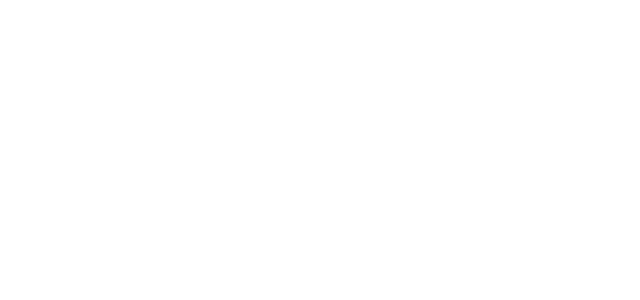
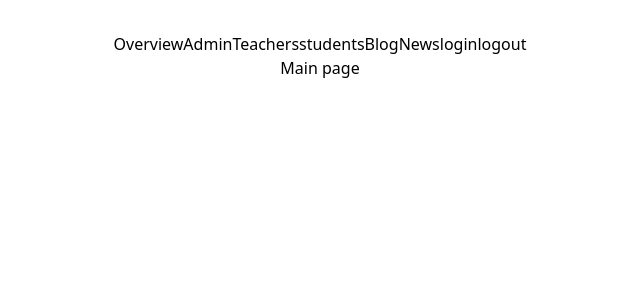
Before and after one commit to tobias-omondi/schoolapplication, a React (Vite) app in the folder school-dashboard/: page / in a window 1280 px wide. Shown: the top 300 px of the page, without its empty margins (320-960 px from the left). Built offline with nearby package versions, Linux system fonts and the light colour scheme.

Commit message:
overview fe..

```diff
--- a/school-dashboard/src/App.jsx
+++ b/school-dashboard/src/App.jsx
@@ -1,12 +1,21 @@
+import { BrowserRouter as Router, Route, Routes } from 'react-router-dom';
 import { useState } from 'react'
 import './App.css'
+import Navbar from './components/NavbarComponents/Navbar';
+import Overview from './components/OverviewComponents/Overview';
 
 function App() {
   const [count, setCount] = useState(0)
 
   return (
-    <>
-    </>
+    <div>
+      <Router>
+        <Navbar />
+        <Routes>
+          <Route path= '/' element = {<Overview/>} />
+        </Routes>
+      </Router>
+    </div>
   )
 }
 
--- a/school-dashboard/src/components/NavbarComponents/Navbar.jsx
+++ b/school-dashboard/src/components/NavbarComponents/Navbar.jsx
@@ -1,5 +1,6 @@
 import React from 'react'
 import {motion} from 'framer-motion'
+import { NavLink } from 'react-router-dom';
 
 
 const navLinks = [
@@ -18,7 +19,9 @@ const Navbar = () => {
     <div>
       <nav>
         <motion.div>
-
+          {navLinks.map((link) =>(
+            <NavLink key={link.id} to={link.path}>{link.name}</NavLink>
+          ))}
         </motion.div>
       </nav>
     </div>
--- /dev/null
+++ b/school-dashboard/src/components/OverviewComponents/Overview.jsx
@@ -0,0 +1,11 @@
+import React from 'react'
+
+const Overview = () => {
+  return (
+    <div>
+      <h1>Main page</h1>
+    </div>
+  )
+}
+
+export default Overview
```
